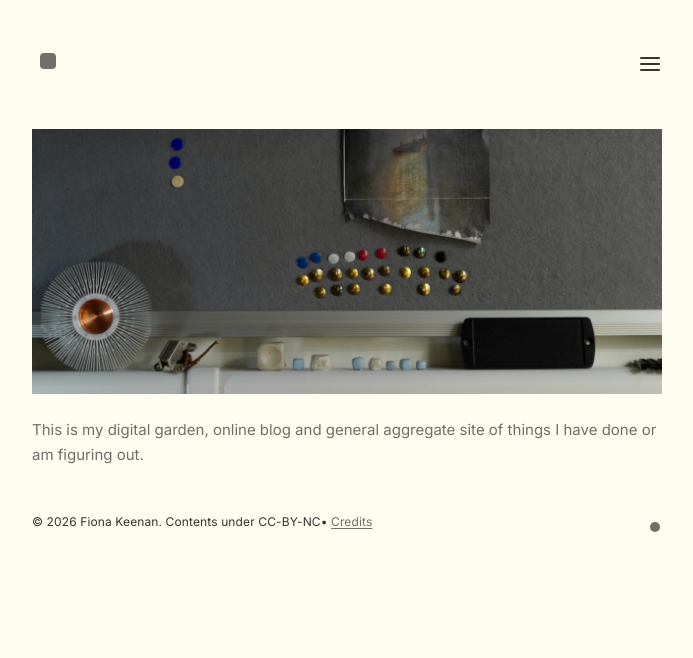
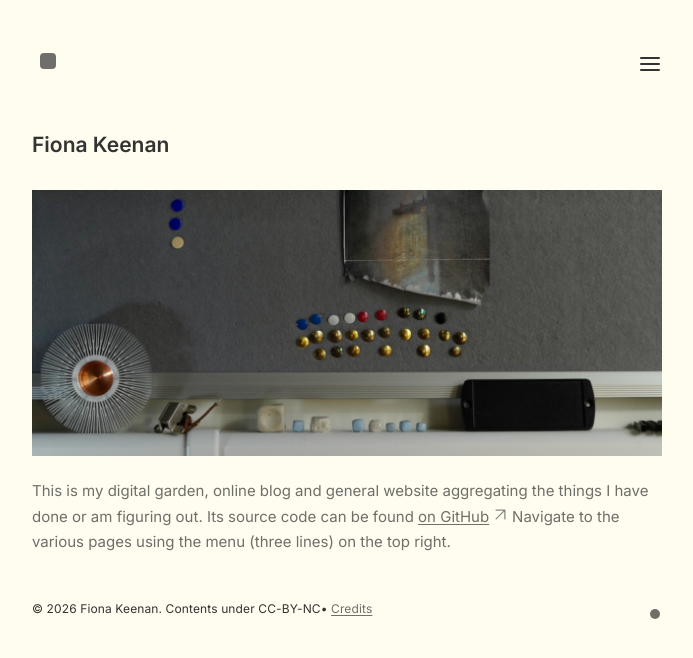
Before and after one commit to fionatkeenan/fionatkeenan.github.io, a Jekyll site: the page built from pages/index.md, in a window 1280 px wide. Shown: the top 658 px of the page, without its empty margins (293-986 px from the left). Built offline with Jekyll 4.4.1, drawn with Linux system fonts in a browser that asks for light colours.

Commit message:
Add files via upload

```diff
--- a/pages/index.md
+++ b/pages/index.md
@@ -1,11 +1,10 @@
 ---
-# Feel free to add content and custom Front Matter to this file.
-# To modify the layout, see https://jekyllrb.com/docs/themes/#overriding-theme-defaults
-
 layout: Post
 permalink: /
-title: Jekyll Garden
+title: index
 ---
+# Fiona Keenan
+
 ![decorative image of small objects in front of a pinboard with pins ](/assets/img/index.png)
 
-This is my digital garden, online blog and general aggregate site of things I have done or am figuring out.
+This is my digital garden, online blog and general website aggregating the things I have done or am figuring out. Its source code can be found [[on GitHub::https://github.com/fionatkeenan/fionatkeenan.github.io]] Navigate to the various pages using the menu (three lines) on the top right.
```
